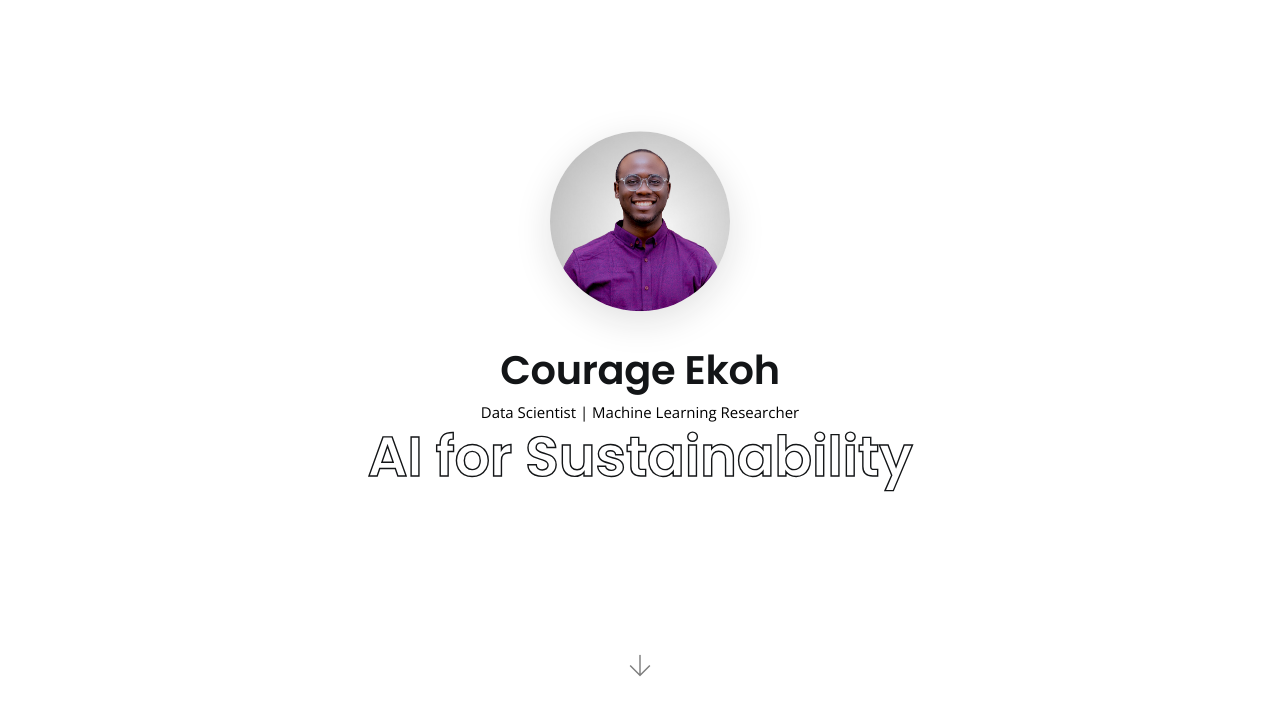
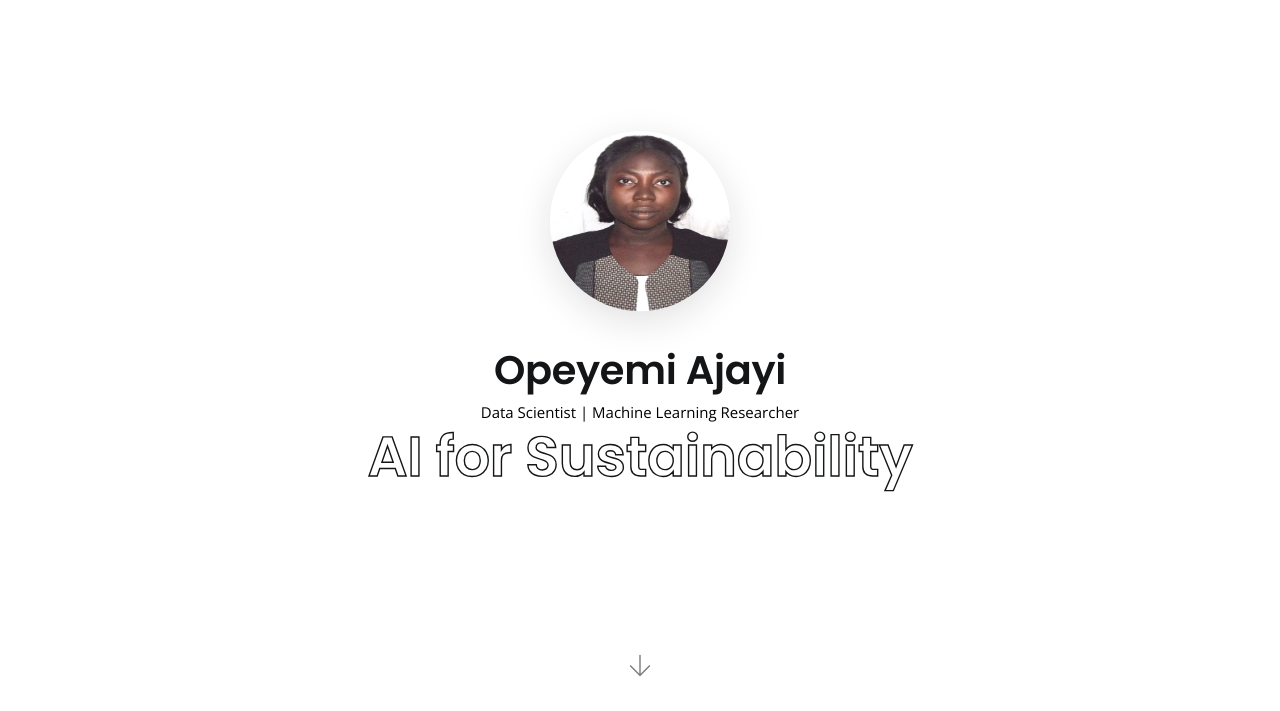
Before and after one commit to Sleek-coder/Personal-website, a plain HTML site: page index.html in a window 1280 px wide. Shown: the part 89-800 px from the top of the page. Drawn offline with nearby package versions, Linux system fonts and the light colour scheme; some packages are replaced by stand-ins of ours; a script that the page names is missing.

Commit message:
Update index.html

```diff
--- a/index.html
+++ b/index.html
@@ -85,8 +85,8 @@
 			<div class="bg-white-09">
 				<div class="container text-center">
 					<div class="position-middle">
-						<img class="img-circle-3xl margin-bottom-30 box-shadow" src="assets/images/courage-ekoh.jpg" alt="">
-						<h1 class="margin-0">Courage Ekoh</h1>
+						<img class="img-circle-3xl margin-bottom-30 box-shadow" src="assets/images/AJAYI OPEYEMI CHRISTIANA PASSPORT PHOTO.JPG" alt="">
+						<h1 class="margin-0">Opeyemi Ajayi</h1>
 						<ul class="list-inline-dash"style="color: black !important;">
 <!-- 							<li>Data Scientist | Machine Learning Researcher | Sustainability PhD Student @ RIT </li> -->
 
```
